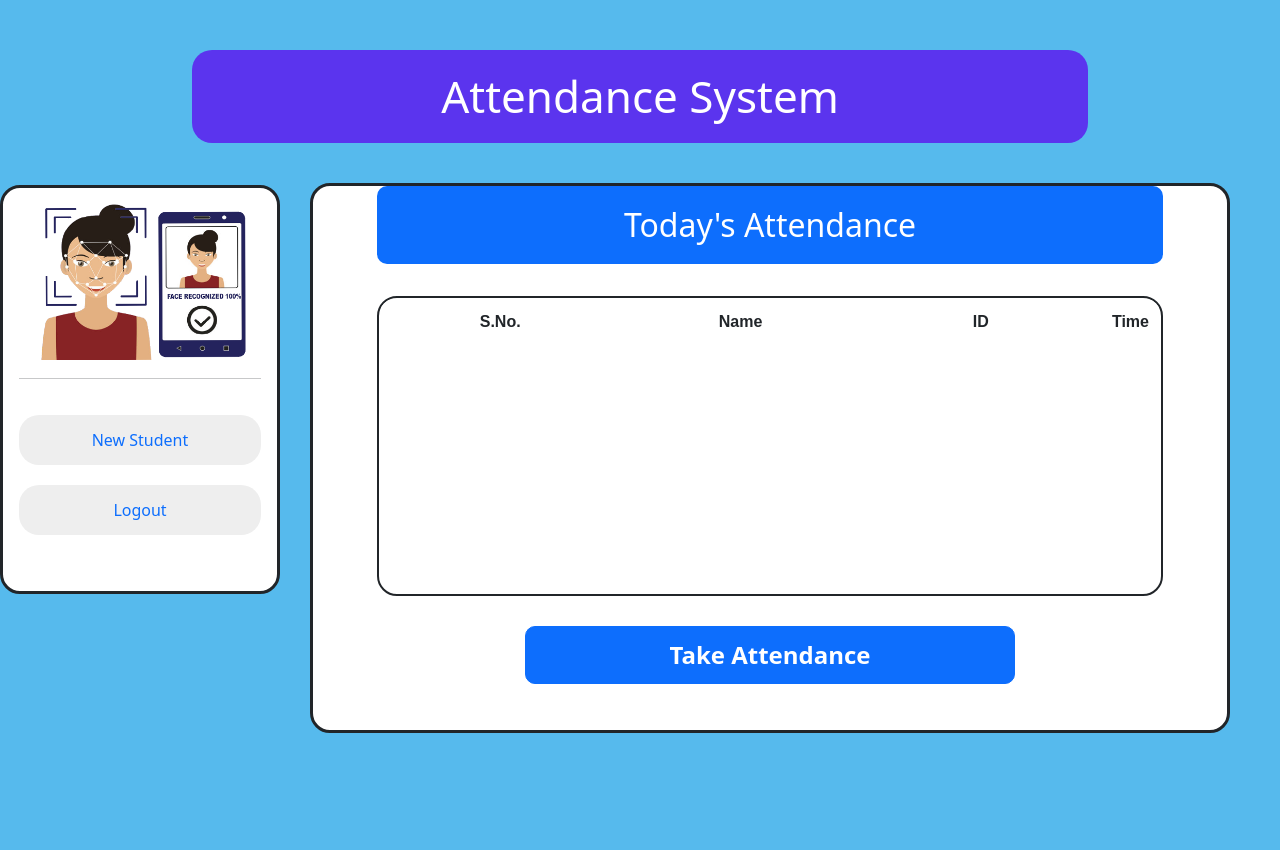
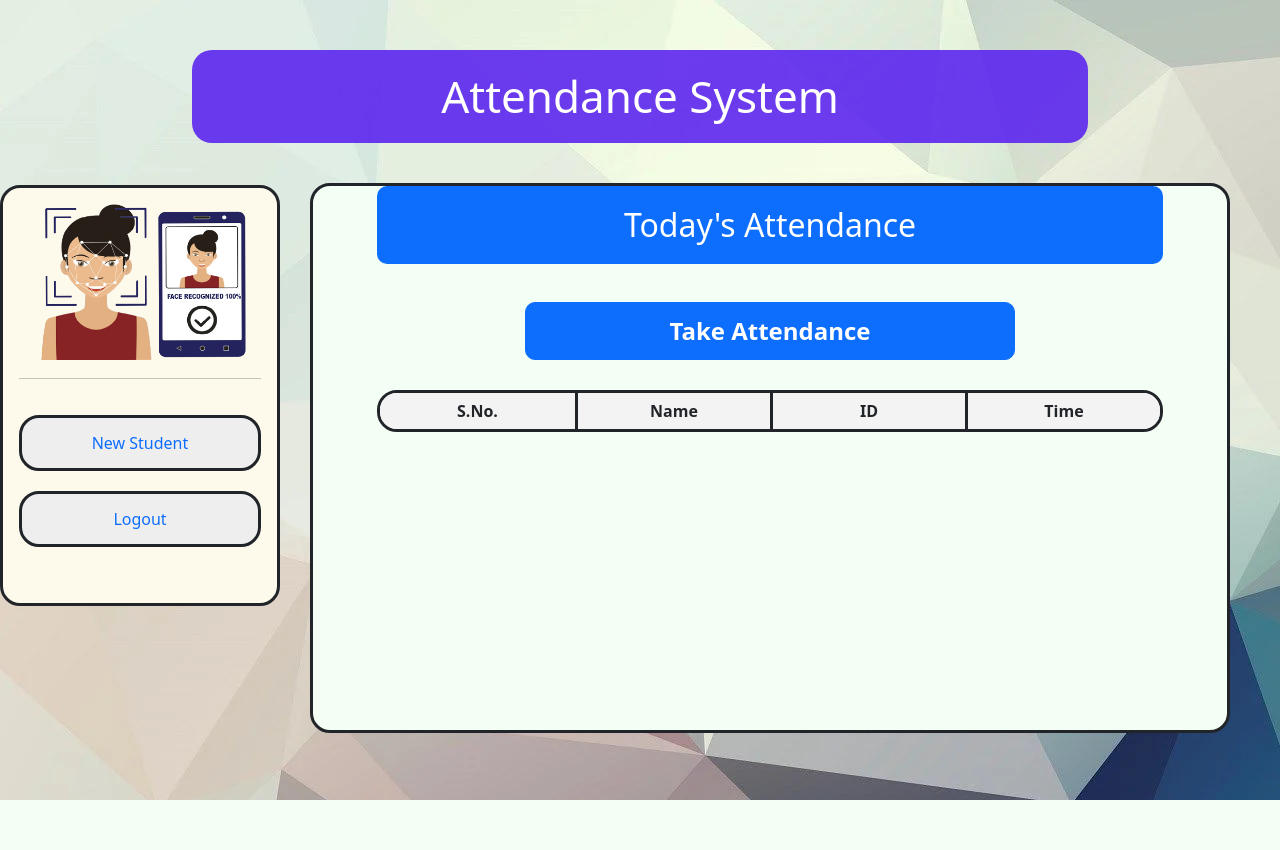
Before and after one commit to tamanna-04/Attendance_System, a Flask app: page /home in a window 1280 px wide. After the commit the page ends 800 px from the top, so only its background shows below. Run offline with Flask 3, Linux system fonts and the light colour scheme; parts of the project's set-up code (start-up, migrations or seed data) failed here and were passed over; some libraries are stand-ins or nearby versions.

Commit message:
Move CSS to a separate directory and improve frontend
Also update screenshot*

```diff
--- /dev/null
+++ b/static/css/home.css
@@ -0,0 +1,47 @@
+body {
+  background-image: url('/static/images/mainBG.webp');
+  height: 100%;
+  margin: 0;
+}
+ li {
+   background-color: #EEEEEE;
+   border-radius: 20px;
+   margin-top: 20px;
+   padding: 5px;
+ }
+
+ li:hover {
+   background-color: #0d6efd;
+   color: white;
+ }
+ li:hover a {
+   color: inherit;
+ }
+ .grid-container {
+   border: solid;
+   border-radius: 20px;
+   display: grid;
+   grid-template-columns: repeat(4, 1fr);
+   width: 86%;
+   margin: auto;
+   overflow-y: auto;
+   max-height: 50%;
+ }
+ .header {
+   background-color: #f3f3f3;
+   font-weight: bold;
+ }
+ .grid-container div {
+   border-left: solid;
+   padding: 6px;
+   margin: 0;
+ }
+ .grid-container div:not(.header) {
+   background-color: white;
+ }
+ .newStudForm input {
+   padding-left: 20px;
+ }
+ .leftPane li {
+   border: solid;
+ }
--- a/templates/home.html
+++ b/templates/home.html
@@ -1,84 +1,30 @@
 <!doctype html>
 <html lang="en">
-
-<style type='text/css'>
-   html, body {
-     background-color: #56baed;
-     height: 100%;
-   }
-
-    body {
-        margin: 0;
-    }
-
-    li {
-      background-color: #EEEEEE;
-      border-radius: 20px;
-      margin-top: 20px;
-      padding: 5px;
-    }
-
-    li:hover {
-      background-color: #0d6efd;
-      color: white;
-    }
-
-    li:hover a {
-      color: inherit;
-    }
-
-    table {
-        border-collapse: separate !important;
-        border-radius: 20px;
-        font-family: arial, sans-serif;
-        width: 86%;
-        margin: auto;
-        display: block;
-        height: 300px;
-        overflow-y: scroll;
-    }
-    td {
-      width: 31%;
-    }
-    td,
-    th {
-        padding: 10px;
-    }
-
-    tr:nth-child(even) {
-        background-color: #dddddd;
-    }
-</style>
-
-
 <head>
-    <!-- Required meta tags -->
     <meta charset="utf-8">
     <meta name="viewport" content="width=device-width, initial-scale=1">
     <link rel="stylesheet" href="https://fonts.googleapis.com/icon?family=Material+Icons">
 
-    <!-- Bootstrap CSS -->
     <link href="https://cdn.jsdelivr.net/npm/bootstrap@5.0.0-beta3/dist/css/bootstrap.min.css" rel="stylesheet"
         integrity="sha384-eOJMYsd53ii+scO/bJGFsiCZc+5NDVN2yr8+0RDqr0Ql0h+rP48ckxlpbzKgwra6" crossorigin="anonymous">
 
     <link rel="icon" type="image/x-icon" href="/static/images/mainFavicon.webp">
+    <link rel="stylesheet" href="/static/css/home.css">
 
     <title>Attendance</title>
 </head>
-
-<body style="background-color:#56baed">
-
+<body>
     <div style="background-color: rgba(92, 38, 239, 0.9); width: 70%; margin: auto; border-radius: 20px;">
         <center>
           <h1 style="color: white;padding: 20px;font-size: 44px; margin-top: 50px;">Attendance System</h1>
         </center>
     </div>
 
-    <div class="d-flex flex-column flex-shrink-0 p-3" style="background-color: white;width: 280px; float: left; margin-top: 34px; border-style: solid; border-radius: 20px;">
+    <div class="d-flex flex-column flex-shrink-0 p-3" style="background-color: #FDFAEC;width: 280px; float: left; margin-top: 34px; border-style: solid; border-radius: 20px;">
         <span class="fs-4"><img src="/static/images/mainAvatar.png" style="width: 100%;"></span>
         <hr>
         <div style="margin-bottom: 40px">
-          <ul class="nav nav-pills flex-column mb-auto">
+          <ul class="nav nav-pills flex-column mb-auto leftPane">
             <li>
               <a href="/newStud" class="nav-link text-center" aria-current="page">
                 New Student
@@ -93,39 +39,32 @@
         </div>
       </div>
 
-
     <div class="row text-center" style="padding: 20px;margin: 20px;">
 
         <div class="col"
-            style="border-style: solid;border-radius: 20px; background-color: white;padding: 0px;margin:0px 10px 10px 10px;height: 550px;">
+            style="border-style: solid;border-radius: 20px; background-color: #F3FFF4;padding: 0px;margin:0px 10px 10px 10px;height: 550px;">
             <center>
               <h2 style="border-radius: 10px;background-color: #0d6efd; color: white;padding: 20px; width: 86%;">Today's Attendance</h2>
             </center>
-            <br>
-            <table style="background-color: white; border: 2px solid;">
-                <tr>
-                    <td style="position: sticky; top: 0;background-color: white;"><b>S.No.</b></td>
-                    <td style="position: sticky; top: 0;background-color: white;"><b>Name</b></td>
-                    <td style="position: sticky; top: 0;background-color: white;"><b>ID</b></td>
-                    <td style="position: sticky; top: 0;background-color: white;"><b>Time</b></td>
-                </tr>
-                {% if l %}
-
-                {% for i in range(l) %}
-                <tr>
-                    <td>{{ i+1 }}</td>
-                    <td>{{ names[i] }}</td>
-                    <td>{{ rolls[i] }}</td>
-                    <td>{{ times[i] }}</td>
-                </tr>
-                {% endfor %}
-                {% endif %}
-            </table>
             <a style="text-decoration: none;max-width: 300px;" href="/takeAttendance">
                 <button
                     style="font-size: 24px;font-weight: bold;border-radius: 10px;width:490px;padding: 10px;margin-top: 30px;margin-bottom: 30px;"
                     type='submit' class='btn btn-primary'>Take Attendance</button>
             </a>
+            <div class="grid-container">
+                <div class="header" style="border: 0;">S.No.</div>
+                <div class="header">Name</div>
+                <div class="header">ID</div>
+                <div class="header">Time</div>
+                {% if l %}
+                {% for i in range(l) %}
+                <div style="border: 0;">{{ i+1 }}</div>
+                <div>{{ names[i] }}</div>
+                <div>{{ rolls[i] }}</div>
+                <div>{{ times[i] }}</div>
+                {% endfor %}
+                {% endif %}
+            </div>
         </div>
 
     </div>
```
Also changed, not shown: static/css/login.css (added, +145 -0 lines), templates/login.html (+1 -147 lines), templates/newStud.html (+6 -42 lines), Capture.PNG, static/images/mainBG.webp (added).
